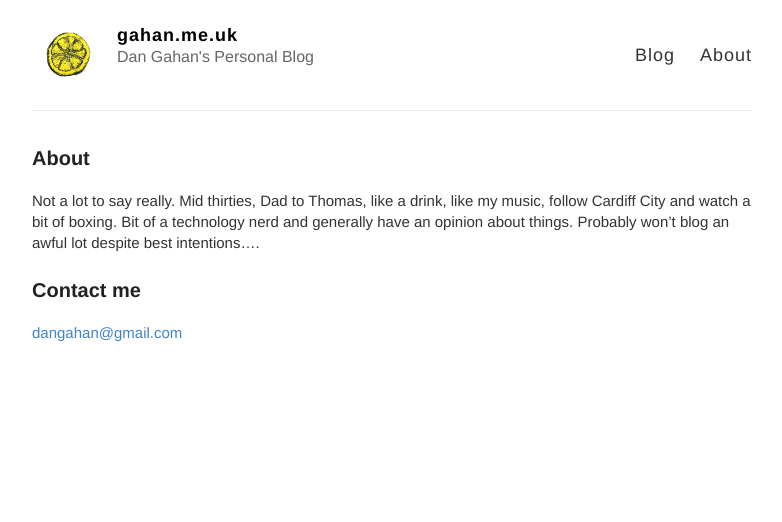
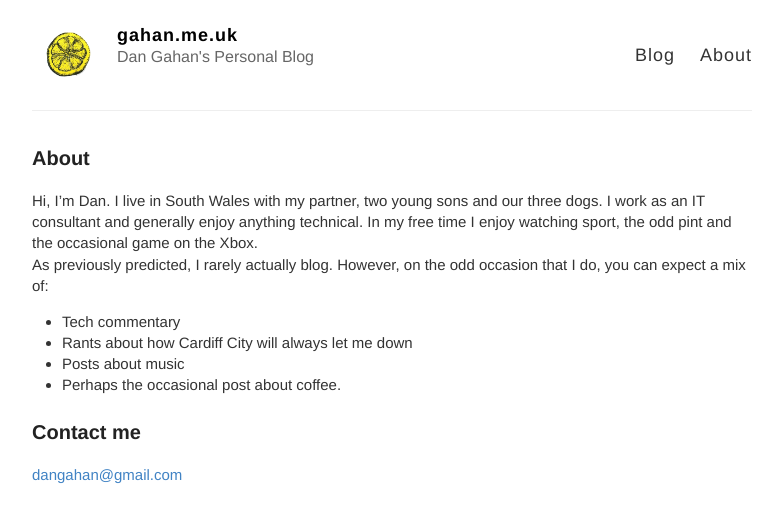
Before and after one commit to DanGahan/DanGahan.github.io, a Jekyll site: the page built from about.md, in a window 1280 px wide. Shown: the top 522 px of the page, without its empty margins (248-1030 px from the left). Built offline with Jekyll 4.4.1, drawn with Linux system fonts in a browser that asks for light colours.

Commit message:
updated about page

```diff
--- a/about.md
+++ b/about.md
@@ -4,7 +4,14 @@ title: About
 permalink: /about/
 ---
 
-Not a lot to say really. Mid thirties, Dad to Thomas, like a drink, like my music, follow Cardiff City and watch a bit of boxing. Bit of a technology nerd and generally have an opinion about things. Probably won't blog an awful lot despite best intentions....
+Hi, I'm Dan. I live in South Wales with my partner, two young sons and our three dogs. I work as an IT consultant and generally enjoy anything technical. In my free time I enjoy watching sport, the odd pint and the occasional game on the Xbox.
+
+As previously predicted, I rarely actually blog. However, on the odd occasion that I do, you can expect a mix of:
+
+* Tech commentary
+* Rants about how Cardiff City will always let me down
+* Posts about music
+* Perhaps the occasional post about coffee.
 
 ### Contact me
 
```
